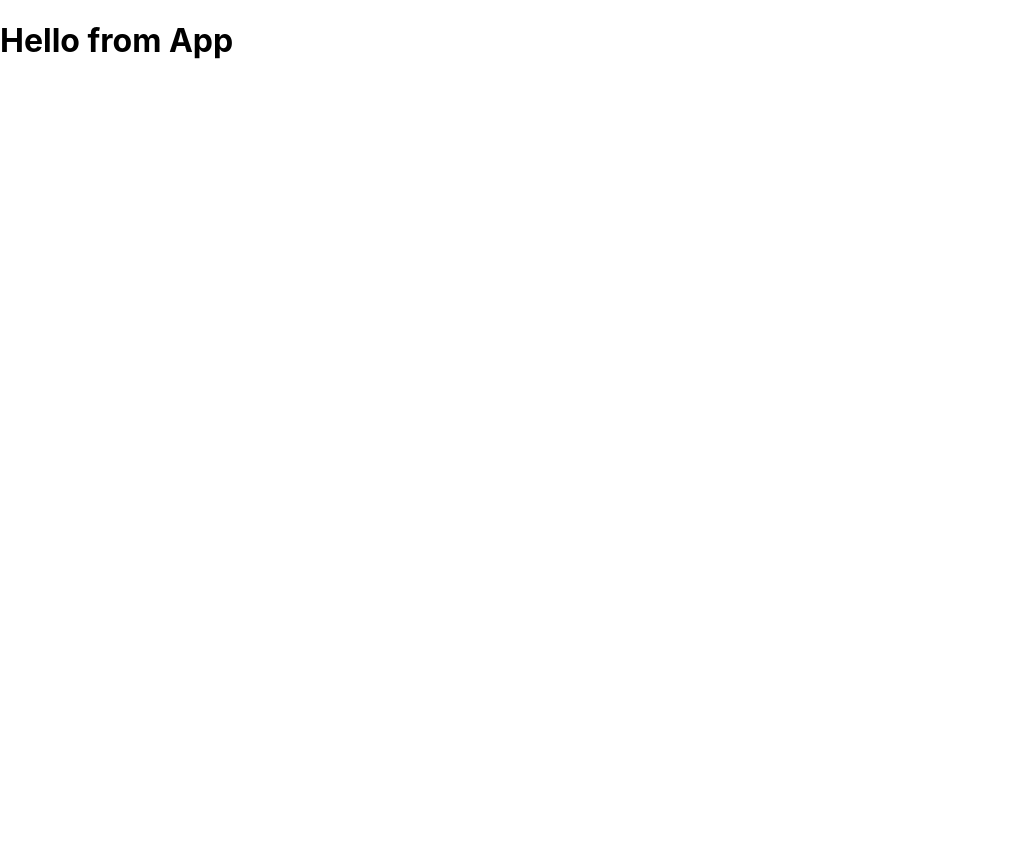
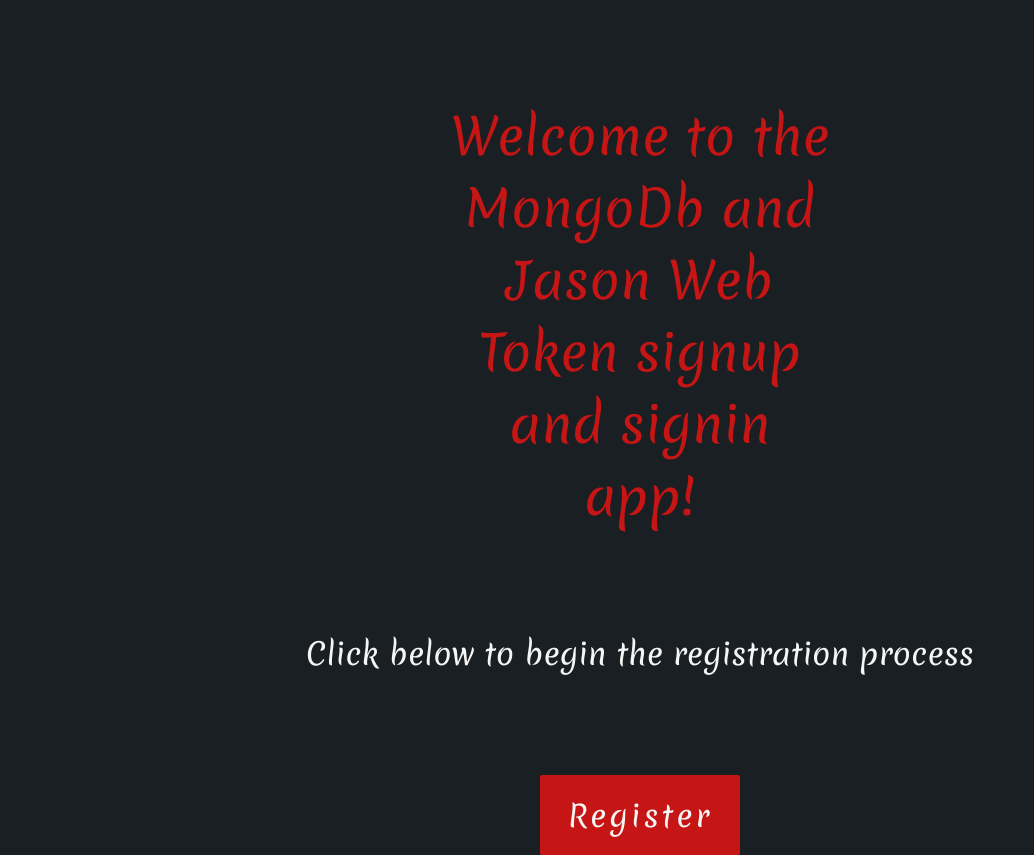
Before and after one commit to baldeepparihar/auth-login-with-jwt-mongoose, a React (Create React App) app in the folder client/: page / in a window 1280 px wide. Before the commit this address had no page. Shown: the whole page, without its empty margins (0-1034 px from the left). Before the commit the page ends 800 px from the top, so only its background shows below. Built offline with nearby package versions, Linux system fonts and the light colour scheme.

Commit message:
animation added to homepage

```diff
--- a/client/src/App.js
+++ b/client/src/App.js
@@ -1,14 +1,16 @@
 import React from 'react';
 import {BrowserRouter, Routes, Route } from 'react-router-dom';
+import Home from './components/home/home';
 import Signup from './components/signup/signup';
 
 function App() {
   return (
     <div className="App">
-      <h1>Hello from App</h1>
+
       <BrowserRouter>
         <Routes>
-          <Route path="signup" element={<Signup/>} />
+          <Route path ="/" element={<Home />} />
+          <Route path="signup" element={<Signup />} />
         </Routes>
       </BrowserRouter>
     </div>
--- /dev/null
+++ b/client/src/components/home/home.css
@@ -0,0 +1,122 @@
+/* reset */
+@import url('https://fonts.googleapis.com/css2?family=Merienda:wght@400;700&family=Montserrat:wght@300;400;700&family=Roboto:wght@100;400;700&display=swap');
+
+html {
+    box-sizing: border-box;
+    font-size: 16px;
+  }
+
+  *, *:before, *:after {
+    box-sizing: inherit;
+  }
+
+  body, h1, h2, h3, h4, h5, h6, p, ol, ul {
+    margin: 0;
+    padding: 0;
+    font-weight: normal;
+  }
+
+  ol, ul {
+    list-style: none;
+  }
+
+  img {
+    max-width: 100%;
+    height: auto;
+  }
+
+  /* CSS Styles */
+  .home {
+    display: flex;
+    flex-direction: column;
+    align-items: center;
+    padding-top: 100px;
+    min-height: 100vh;
+    background-color: #191F22;
+  }
+
+  .home h1 {
+    margin-bottom: 100px;
+    width: 30%;
+    font-family: 'Merienda', cursive;
+    font-size: 50px;
+    text-align: center;
+    color: rgb(197, 21, 21);
+    animation: left_to_right 1s ease-in;
+  }
+
+  .home h3 {
+    margin-bottom: 100px;
+    font-family: 'Merienda', cursive;
+    color: whitesmoke;
+    font-size: 30px;
+    visibility: hidden;
+    animation: spin 1s ease;
+    animation-delay: 1.2s;
+    animation-fill-mode: forwards;
+  }
+
+  .home button {
+    outline: none;
+    border: none;
+    width: 200px;
+    height: 80px;
+    font-family: 'Merienda', cursive;
+    color: whitesmoke;
+    font-size: 30px;
+    letter-spacing: 3px;
+    background-color: rgb(197, 21, 21);
+    border-radius: 2px;
+    opacity: 0;
+    animation: fade-in 1s;
+    animation-delay: 2s;
+    animation-fill-mode: forwards;
+  }
+
+  @keyframes left_to_right {
+    from {
+      margin-left: -50%;
+      opacity: 0;
+    }
+    to {
+      margin-left: 0;
+      opacity: 1;
+    }
+  }
+
+  @keyframes spin {
+    0% {
+      transform: rotateY(0);
+      opacity: 0.2;
+      visibility: visible;
+    }
+    25% {
+      transform: rotateY(90deg);
+      opacity: 0.4;
+      visibility: visible;
+    }
+    50% {
+      transform: rotateY(180deg);
+      opacity: 0.6;
+      visibility: visible;
+    }
+    75% {
+      transform: rotateX(270deg);
+      opacity: 0.8;
+      visibility: visible;
+    }
+    100% {
+      transform: rotateY(360deg);
+      opacity: 1;
+      visibility: visible;
+    }
+  }
+
+  @keyframes fade-in {
+    0% {
+      opacity: 0;
+    }
+    100% {
+      opacity: 1;
+    }
+  }
--- /dev/null
+++ b/client/src/components/home/home.js
@@ -0,0 +1,15 @@
+import React from 'react';
+import { Link } from 'react-router-dom';
+import './home.css';
+
+function Home() {
+    return (
+        <div className="home">
+            <h1>Welcome to the MongoDb and Jason Web Token signup and signin app!</h1>
+            <h3>Click below to begin the registration process</h3>
+            <button>Register</button>
+        </div>
+    )
+}
+
+export default Home;
--- a/client/src/components/signup/signup.css
+++ b/client/src/components/signup/signup.css
@@ -0,0 +1,35 @@
+/* reset */
+@import url('https://fonts.googleapis.com/css2?family=Merienda:wght@400;700&family=Montserrat:wght@300;400;700&family=Roboto:wght@100;400;700&display=swap');
+
+html {
+    box-sizing: border-box;
+    font-size: 16px;
+  }
+
+  *, *:before, *:after {
+    box-sizing: inherit;
+  }
+
+  body, h1, h2, h3, h4, h5, h6, p, ol, ul {
+    margin: 0;
+    padding: 0;
+    font-weight: normal;
+  }
+
+  ol, ul {
+    list-style: none;
+  }
+
+  img {
+    max-width: 100%;
+    height: auto;
+  }
+
+  /* CSS BEGIN */
+
+  .signup {
+      display: flex;
+      justify-content: center;
+      align-items: center;
+      min-height: 100vh;
+  }
--- a/client/src/components/signup/signup.js
+++ b/client/src/components/signup/signup.js
@@ -1,9 +1,10 @@
-import React, { Component } from 'react'
+import React from 'react'
+import './signup.css';
 
 function Signup() {
     return(
-        <div className="form">
-            <form action="submit">
+        <div className="signup">
+            <form className="signup-form" action="submit">
                 <div>
                     <label htmlFor="firstName">First Name</label>
                     <input id="firstName" type="text" />
```
